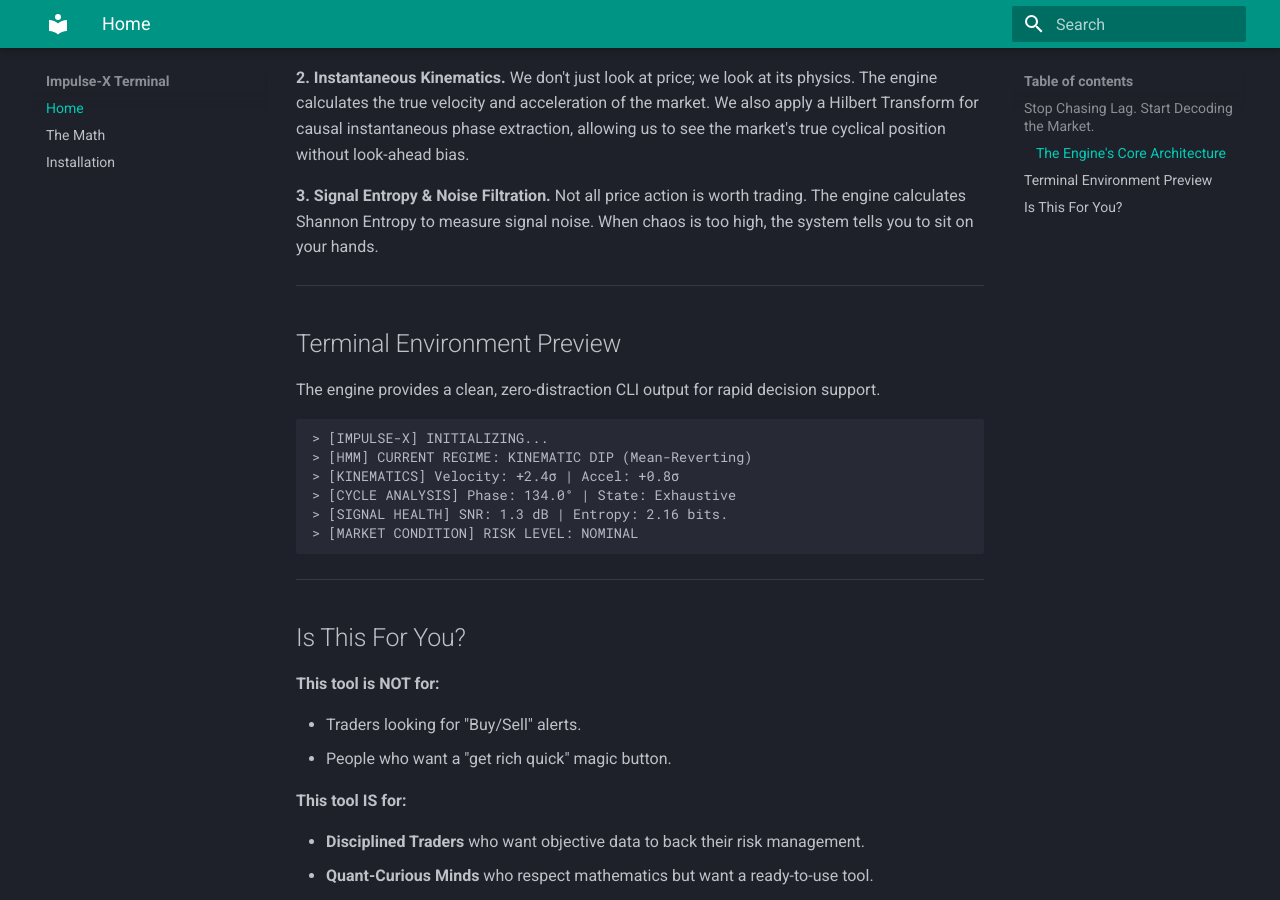
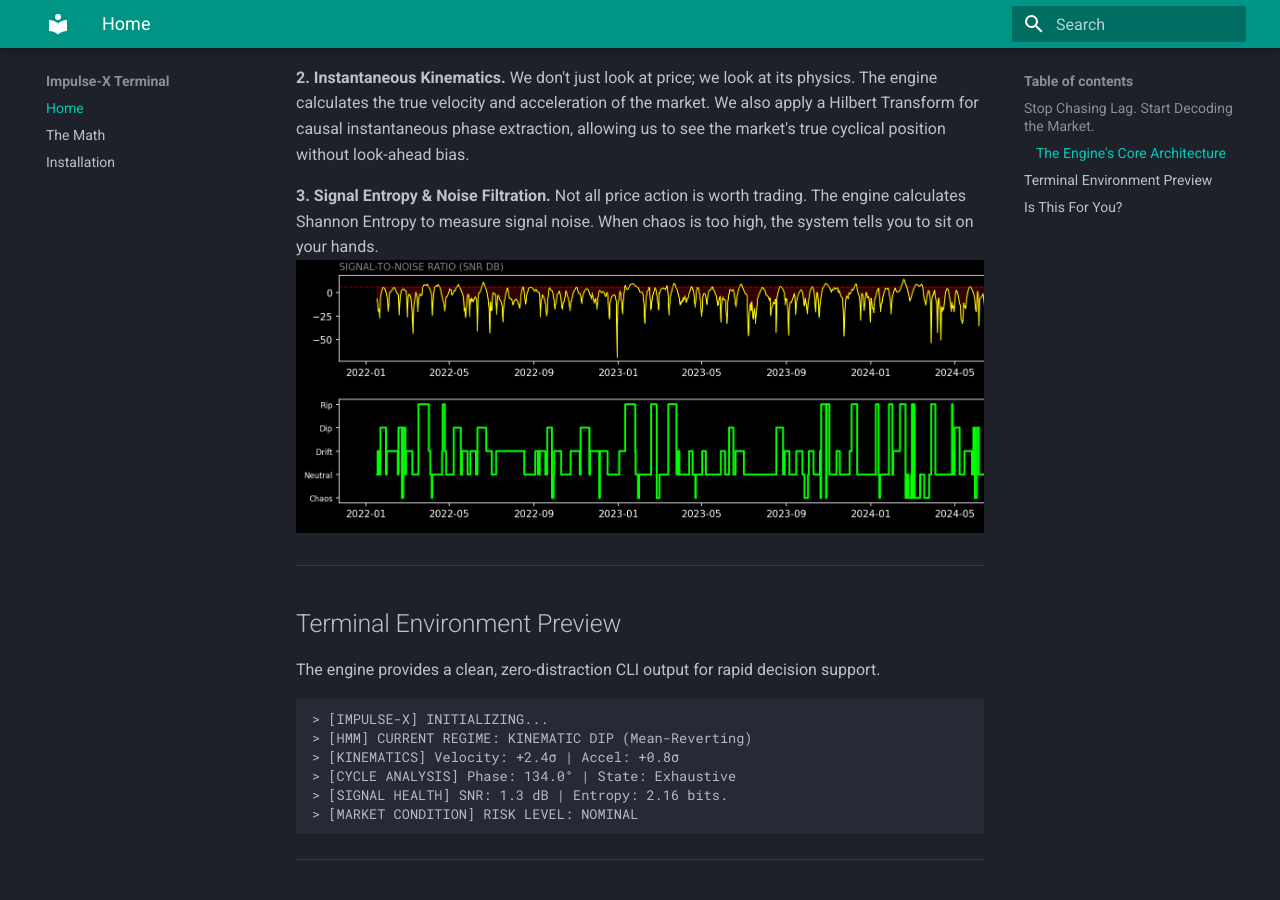
Before and after one commit to konvsys/impulse-docs, an MkDocs documentation site: the page built from docs/index.md, in a window 1280 px wide and 900 px high, scrolled down 1070 px. Built offline with MkDocs 1.6.1 and Material for MkDocs 9.7.7, drawn with Linux system fonts in a browser that asks for light colours.

Commit message:
Update index.md

```diff
--- a/docs/index.md
+++ b/docs/index.md
@@ -26,7 +26,7 @@ We don't just look at price; we look at its physics. The engine calculates the t
 
 **3. Signal Entropy & Noise Filtration.**
 Not all price action is worth trading. The engine calculates Shannon Entropy to measure signal noise. When chaos is too high, the system tells you to sit on your hands.
-
+![Impulse-X Terminal Preview](assets/terminal_3.png)
 ---
 
 ## Terminal Environment Preview
```
